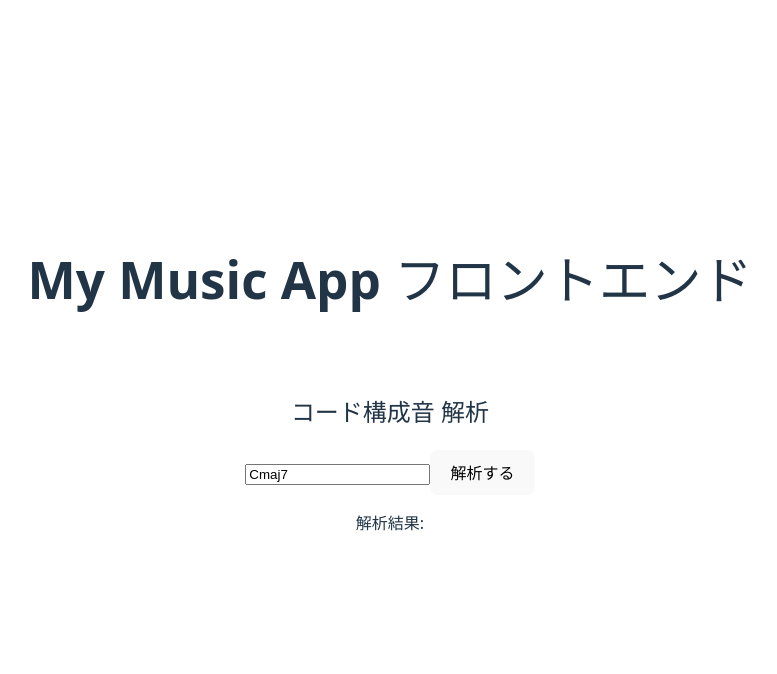
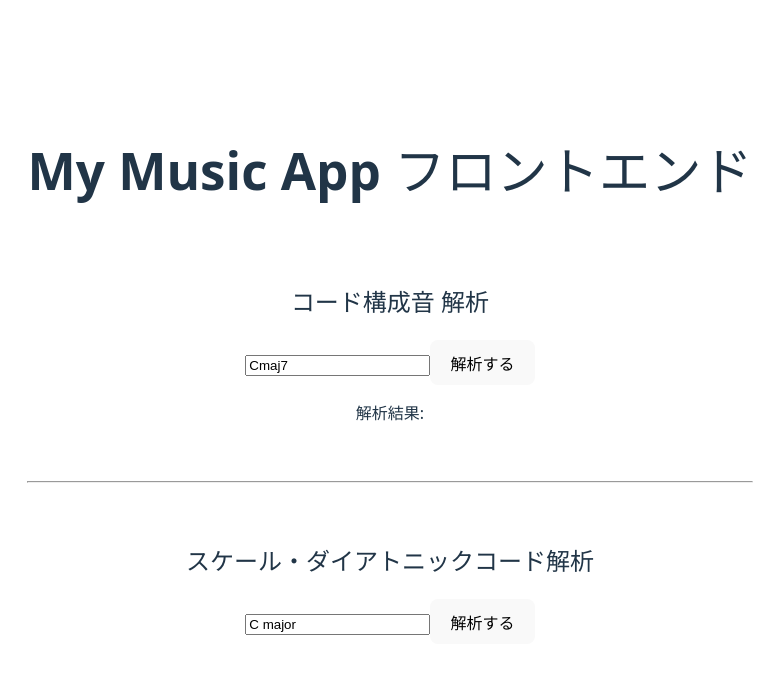
Before and after one commit to Haluto-oss/my-music-app, a React (Vite) app in the folder frontend/: page / in a window 1280 px wide. Shown: the top 674 px of the page, without its empty margins (250-1027 px from the left). Built offline with nearby package versions, Linux system fonts and the light colour scheme.

Commit message:
product: frontend

```diff
--- a/frontend/src/App.tsx
+++ b/frontend/src/App.tsx
@@ -1,38 +1,10 @@
 import { useState } from 'react';
-import './App.css'; // スタイルはデフォルトのものを流用します
+import './App.css';
 
 function App() {
-  // サーバーからのメッセージを保存するための状態（変数）
-  const [javaMessage, setJavaMessage] = useState('');
-  const [pythonMessage, setPythonMessage] = useState('');
-
-  // Javaサーバーを呼び出す関数
-  const callJavaApi = async () => {
-    try {
-      const response = await fetch('http://localhost:8080/api/ping');
-      const data = await response.text();
-      setJavaMessage(data);
-    } catch (error) {
-      setJavaMessage('Javaサーバーの呼び出しに失敗しました。');
-      console.error(error);
-    }
-  };
-
-  // Pythonサーバーを呼び出す関数
-  const callPythonApi = async () => {
-    try {
-      const response = await fetch('http://localhost:8000/ai/ping');
-      const data = await response.json();
-      setPythonMessage(data.message);
-    } catch (error) {
-      setPythonMessage('Pythonサーバーの呼び出しに失敗しました。');
-      console.error(error);
-    }
-  };
-
-  // --- 新しい機能：コード解析用 ---
-    const [chordInput, setChordInput] = useState('Cmaj7'); // 入力欄用の状態
-    const [analysisResult, setAnalysisResult] = useState(''); // 結果表示用の状態
+    // --- コード解析機能の状態 ---
+    const [chordInput, setChordInput] = useState('Cmaj7');
+    const [analysisResult, setAnalysisResult] = useState('');
 
     const handleAnalyzeChord = async () => {
         if (!chordInput) {
@@ -41,25 +13,49 @@ function App() {
         }
         try {
             const encodedChordName = encodeURIComponent(chordInput);
-
-        // ↓↓↓↓↓↓ URLの形式を変更 ↓↓↓↓↓↓
             const response = await fetch(`http://localhost:8080/api/chords?name=${encodedChordName}`);
-
-        // ↑↑↑↑↑↑ ここまでが修正箇所 ↑↑↑↑↑↑
-
             const data = await response.json();
-
             if (!response.ok) {
                 setAnalysisResult(`エラー: ${data.detail || '不明なエラー'}`);
             } else {
                 setAnalysisResult(`構成音: ${data.notes.join(', ')}`);
             }
         } catch (error) {
-        setAnalysisResult('サーバーの呼び出しに失敗しました。Javaサーバーは起動していますか？');
+            setAnalysisResult('サーバーの呼び出しに失敗しました。');
             console.error(error);
         }
     };
 
+    // --- ↓↓↓↓↓↓ ここからがスケール解析用の新しいコードです ↓↓↓↓↓↓ ---
+
+    const [scaleInput, setScaleInput] = useState('C major');
+    const [scalePitchesResult, setScalePitchesResult] = useState('');
+    const [diatonicChordsResult, setDiatonicChordsResult] = useState('');
+
+    const handleAnalyzeScale = async () => {
+        if (!scaleInput) {
+            setScalePitchesResult('スケール名を入力してください。');
+            setDiatonicChordsResult('');
+            return;
+        }
+        try {
+            const encodedScaleName = encodeURIComponent(scaleInput);
+            const response = await fetch(`http://localhost:8080/api/scales?name=${encodedScaleName}`);
+            const data = await response.json();
+
+            if (!response.ok) {
+                setScalePitchesResult(`エラー: ${data.detail || '不明なエラー'}`);
+                setDiatonicChordsResult('');
+            } else {
+                setScalePitchesResult(`スケール構成音: ${data.scale_pitches.join(', ')}`);
+                setDiatonicChordsResult(`ダイアトニックコード: ${data.diatonic_chords.join(' | ')}`);
+            }
+        } catch (error) {
+            setScalePitchesResult('サーバーの呼び出しに失敗しました。');
+            setDiatonicChordsResult('');
+            console.error(error);
+        }
+    };
 
     return (
         <>
@@ -78,8 +74,23 @@ function App() {
                 <p>解析結果: {analysisResult}</p>
             </div>
 
-            {/* PingのテストUIはコメントアウトまたは削除してもOKです */}
-            {/* <hr /> ... */}
+            <hr />
+
+            {/* ↓↓↓↓↓↓ ここからがスケール解析用の新しいUIです ↓↓↓↓↓↓ */}
+            <div className="card">
+                <h2>スケール・ダイアトニックコード解析</h2>
+                <input
+                    type="text"
+                    value={scaleInput}
+                    onChange={(e) => setScaleInput(e.target.value)}
+                    placeholder="例: C major, A harmonic minor"
+                />
+                <button onClick={handleAnalyzeScale}>
+                    解析する
+                </button>
+                <p><b>{scalePitchesResult}</b></p>
+                <p>{diatonicChordsResult}</p>
+            </div>
         </>
     );
 }
```
Lines whose indentation alone changed are shown as unchanged.
